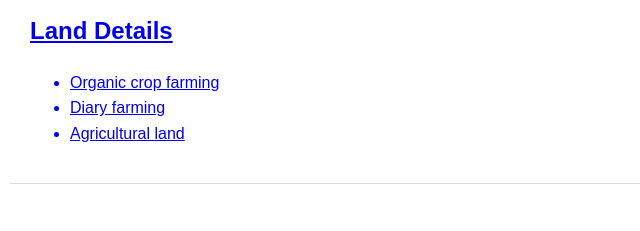
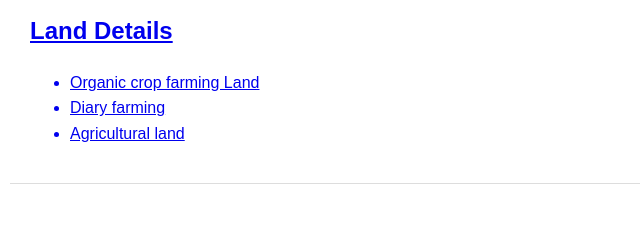
Before and after one commit to Alwin213/Agrow, a plain HTML site: page index.html in a window 1280 px wide. Shown: the part 436-667 px from the top of the page, 0-640 px from the left. Drawn offline with Linux system fonts and the light colour scheme.

Commit message:
section changes

```diff
--- a/index.html
+++ b/index.html
@@ -26,7 +26,7 @@
     <section id="services">
         <h2>Land Details</h2>
         <ul>
-            <li>Organic crop farming</li>
+            <li>Organic crop farming Land</li>
             <li>Diary farming </li>
             <li>Agricultural land </li>
         </ul>
```
